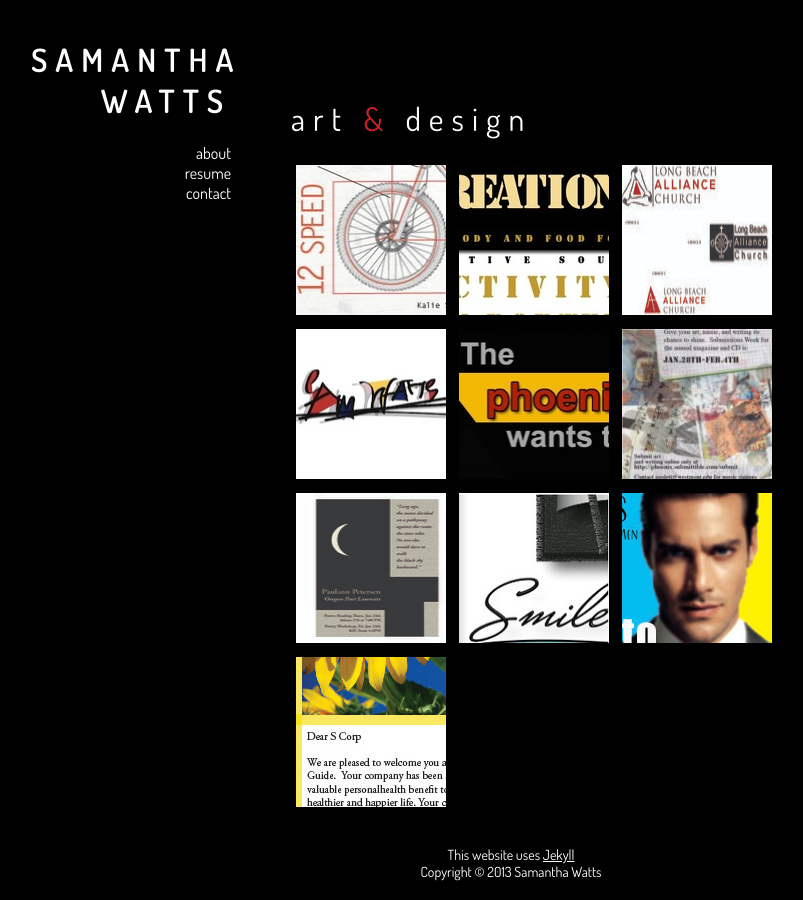
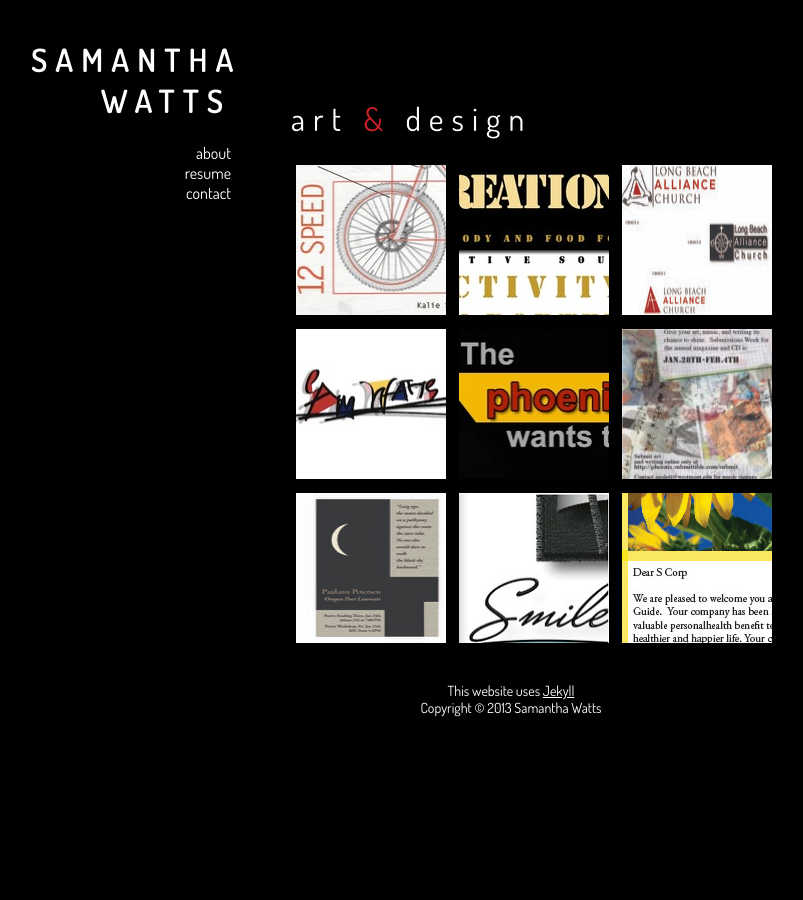
Before and after one commit to CorWatts/samwattsart, a Jekyll site: the page built from design/index.html, in a window 1280 px wide. Shown: the whole page, without its empty margins (129-932 px from the left). Built offline with Jekyll 4.4.1, drawn with Linux system fonts in a browser that asks for light colours; nearby versions of some CDN libraries.

Commit message:
Temporarily commenting out banner_ad in design page. It wasn't working and I'm tired.

```diff
--- a/design/index.html
+++ b/design/index.html
@@ -14,6 +14,6 @@
 	<a class="fancybox" rel="group" title="The Phoenix Submissions" href="/img/full/phoenix_submissions.jpg"><img class="tile" src="/img/thumbs/phoenix_submissions.jpg" /></a><br />
 	<a class="fancybox" rel="group" title="Poet Laureate Poster" href="/img/full/poet_laureate.jpg"><img class="tile" src="/img/thumbs/poet_laureate.jpg" /></a>
 	<a class="fancybox" rel="group" title="Smilelounge Logo" href="/img/full/smilelounge_logo.jpg"><img class="tile" src="/img/thumbs/smilelounge_logo.jpg" /></a>
-	<a class="fancybox" rel="group" title="Banner Ad" href="/img/full/banner_ad.jpg"><img class="tile" src="/img/thumbs/banner_ad.jpg" /></a><br />
-	<a class="fancybox" rel="group" title="Email Newsletter" href="/img/full/email_newsletter.jpg"><img class="tile" src="/img/thumbs/email_newsletter.jpg" /></a>
+	<a class="fancybox" rel="group" title="Email Newsletter" href="/img/full/email_newsletter.jpg"><img class="tile" src="/img/thumbs/email_newsletter.jpg" /></a><br />
+	<!--<a class="fancybox" rel="group" title="Banner Ad" href="/img/full/banner_ad.jpg"><img class="tile" src="/img/thumbs/banner_ad.jpg" /></a>-->
 </div>
```
Also changed, not shown: 1 other file.
